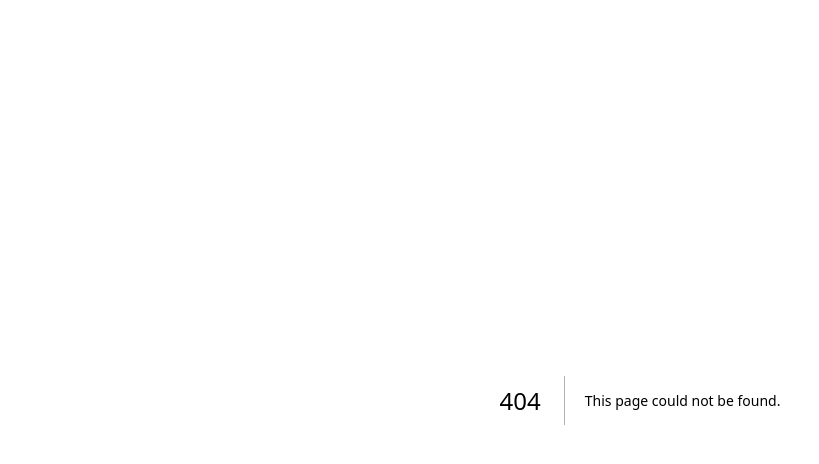
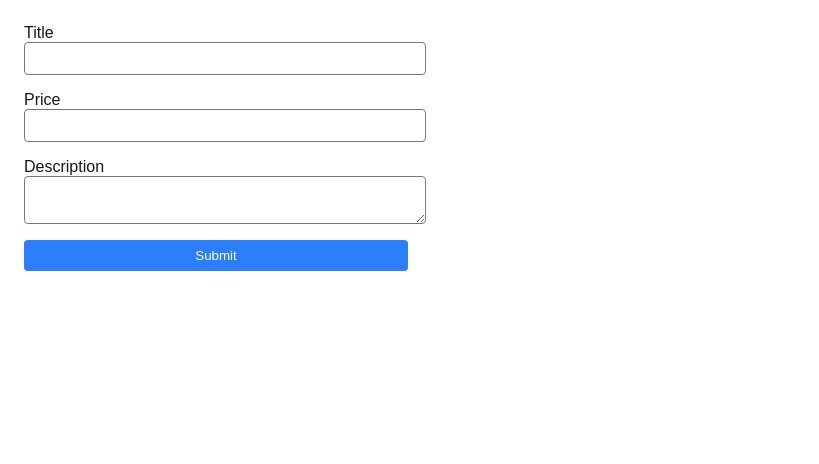
Before and after one commit to nnsng/nextjs-15, a Next.js app: page /react-form in a window 1280 px wide. Before the commit this address had no page. Shown: the top 464 px of the page, without its empty margins (0-819 px from the left). Built offline with nearby package versions, Linux system fonts and the light colour scheme.

Commit message:
data mutations

```diff
--- /dev/null
+++ b/src/app/react-form/api/route.ts
@@ -0,0 +1,10 @@
+import { addProduct } from '@/prisma-db';
+
+export async function POST(request: Request) {
+  const body = await request.json();
+  const { title, price, description } = body;
+  const product = await addProduct(title, parseInt(price), description);
+  return new Response(JSON.stringify(product), {
+    headers: { 'Content-Type': 'application/json' },
+  });
+}
--- /dev/null
+++ b/src/app/react-form/page.tsx
@@ -0,0 +1,70 @@
+'use client';
+
+import { useRouter } from 'next/navigation';
+import { useState } from 'react';
+
+export default function CreateProduct() {
+  const [title, setTitle] = useState('');
+  const [price, setPrice] = useState('');
+  const [description, setDescription] = useState('');
+  const [loading, setLoading] = useState(false);
+
+  const router = useRouter();
+
+  const handleSubmit = async (e: React.FormEvent<HTMLFormElement>) => {
+    e.preventDefault();
+    setLoading(true);
+    try {
+      const response = await fetch('/react-form/api', {
+        method: 'POST',
+        headers: { 'Content-Type': 'application/json' },
+        body: JSON.stringify({ title, price, description }),
+      });
+      if (response.ok) {
+        router.push('/products-db');
+      }
+    } catch (error) {
+      console.error('Error:', error);
+    } finally {
+      setLoading(false);
+    }
+  };
+
+  return (
+    <form onSubmit={handleSubmit} className="max-w-96 space-y-4 p-4">
+      <label className="block">
+        Title
+        <input
+          type="text"
+          className="block w-full rounded border p-2 text-black"
+          name="title"
+          onChange={(e) => setTitle(e.target.value)}
+        />
+      </label>
+      <label className="block">
+        Price
+        <input
+          type="number"
+          className="block w-full rounded border p-2 text-black"
+          name="price"
+          onChange={(e) => setPrice(e.target.value)}
+        />
+      </label>
+      <label className="block">
+        Description
+        <textarea
+          className="block w-full rounded border p-2 text-black"
+          name="description"
+          onChange={(e) => setDescription(e.target.value)}
+        />
+      </label>
+      <button
+        type="submit"
+        className="block w-full rounded border-none bg-blue-500 p-2 text-white disabled:bg-gray-500"
+        disabled={loading}
+      >
+        {loading ? 'Submitting...' : 'Submit'}
+      </button>
+    </form>
+  );
+}
```
